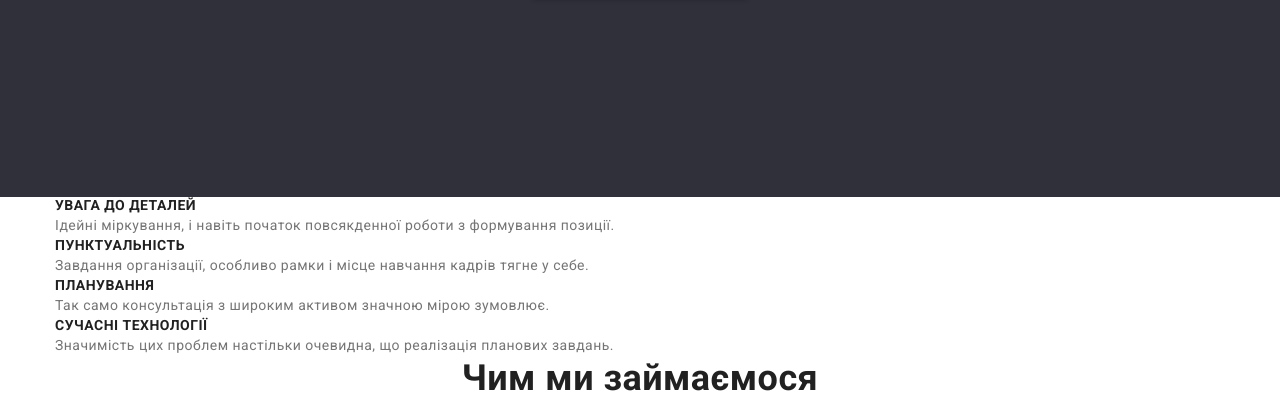
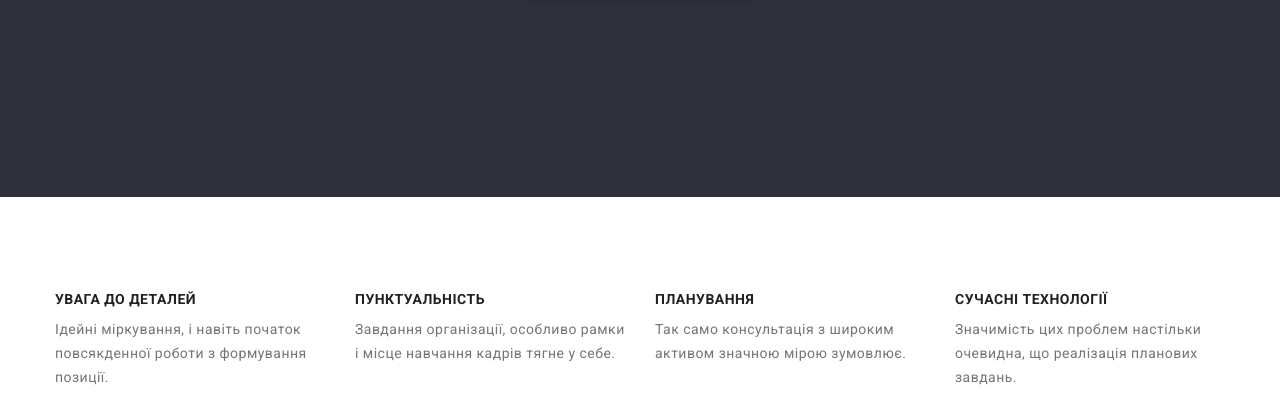
Before and after one commit to Agmund2002/goit-markup-hw-03, a plain HTML site: page index.html in a window 1280 px wide. Shown: the part 484-880 px from the top of the page. Drawn offline with nearby package versions, Linux system fonts and the light colour scheme.

Commit message:
застилізував секцію з особливостями

```diff
--- a/css/styles.css
+++ b/css/styles.css
@@ -176,10 +176,21 @@ h1,h2,h3,h4.h5,h6,p,ul {
   background-color: var(--btn-accent-color);
 }
 
+.features-list {
+  padding: 94px 0;
+  display: flex;
+  gap: 30px;
+}
+
+.features-list-item {
+  width: 270px;
+}
+
 .features-list-item > h3 {
   font-size: 14px;
   line-height: calc(16 / 14);
   text-transform: uppercase;
+  padding-bottom: 10px;
 }
 
 .features-list-item > p {
```
